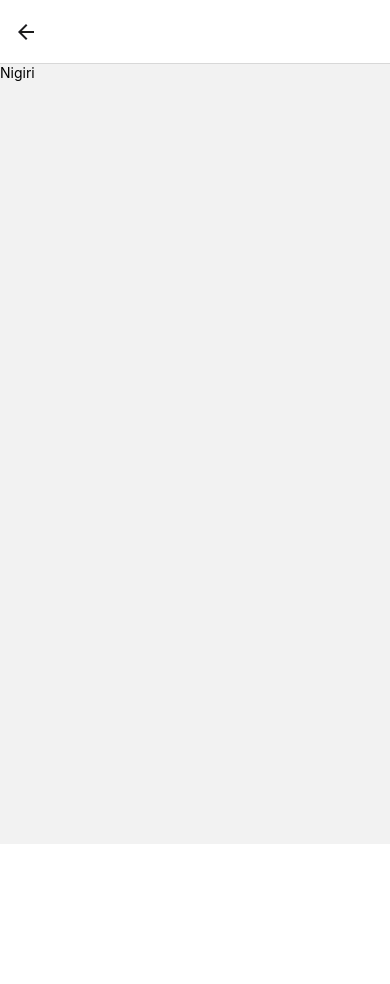
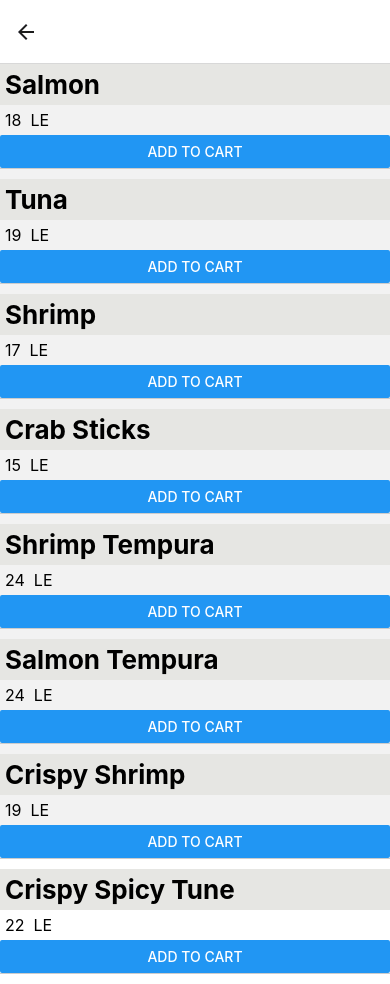
Before and after one commit to dimashaheen/Restaurant-Mobile-App, a React Native app in the folder FrontSide/: screen /Nigiri in a window 390 px wide. Before the commit the page ends 844 px from the top, so only its background shows below. Built offline with nearby package versions, Linux system fonts and the light colour scheme.

Commit message:
initally hardcoded menu for Nigir

```diff
--- a/FrontSide/screens/Nigiri.js
+++ b/FrontSide/screens/Nigiri.js
@@ -1,12 +1,99 @@
-import { View, Text } from 'react-native'
+import { View, Text , StyleSheet , FlatList , SafeAreaView  , Button} from 'react-native'
 import React from 'react'
 
 const Nigiri = () => {
+  const items =  [
+    {
+        name : "Salmon" ,
+        price : 18 ,
+        img: ""
+    } ,
+    {
+        name : "Tuna" ,
+        price : 19 ,
+        img : ""
+    },
+    {
+        name : "Shrimp" ,
+        price : 17 ,
+        img : ""
+    },
+    {
+        name : "Crab Sticks" ,
+        price : 15 ,
+        img : ""
+    },
+     {
+        name : "Shrimp Tempura" ,
+        price : 24 ,
+        img : ""
+    },
+     {
+        name : "Salmon Tempura" ,
+        price : 24 ,
+        img : ""
+    },
+    {
+      name : "Crispy Shrimp" ,
+        price : 19 ,
+        img : ""
+    },
+    {
+      name : "Crispy Spicy Tune" ,
+        price : 22 ,
+        img : ""
+    }
+  ]
+    const renderItem = ({ item: n }) => {
+    return (
+      <View style={styles.itemRow}>
+        <Text style={styles.titleInput}>{n.name}</Text>
+        <Text style={styles.textInput}>{n.price}  LE</Text>
+        <Button  title='Add to Cart' style = {{fontWeight : "bold"}} />
+      </View>
+    );
+  };
+
   return (
-    <View>
-      <Text>Nigiri</Text>
-    </View>
+    <SafeAreaView>
+    <FlatList
+      contentContainerStyle={{ alignItems: "stretch" }}
+      data={items}
+      renderItem={renderItem}
+      keyExtractor={(n, index) => index.toString()}
+    />
+  </SafeAreaView>
   )
 }
 
 export default Nigiri
+
+const styles = StyleSheet.create({
+  container: {
+    marginTop: 20,
+    flex: 1,
+    alignItems: "center",
+    justifyContent: "center",
+    backgroundColor: "#f5fcff",
+  },
+  itemRow: {
+    borderBottomColor: "#ccc",
+    marginBottom: 10,
+    borderBottomWidth: 1,
+  },
+  titleInput: {
+    backgroundColor : "#E6E6E3",
+    fontSize: 26,
+    fontWeight: "bold",
+    color: "black",
+    padding: 5,
+    textAlign : "left"
+  },
+  textInput: {
+    fontSize: 16,
+    fontWeight: "normal",
+    color: "black",
+    padding: 5,
+  },
+
+})
```
